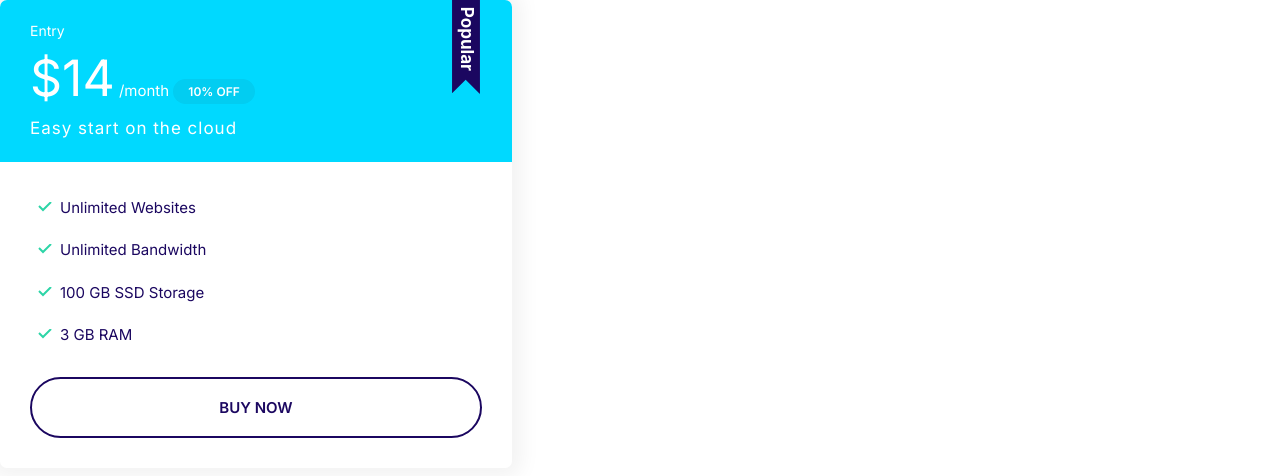
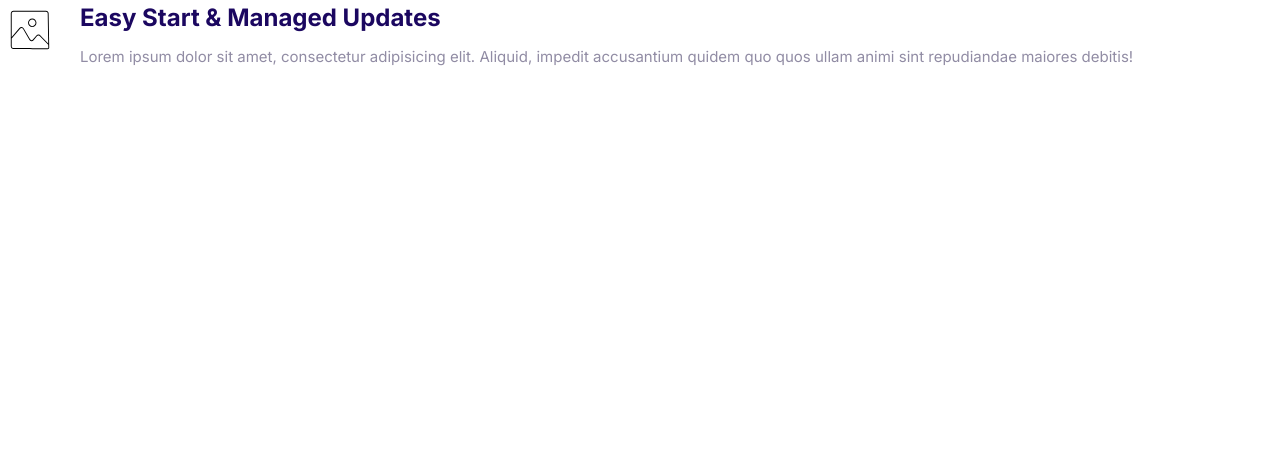
Before and after one commit to kiran-pannu/kiran, a plain HTML site: page index.html in a window 1280 px wide. Drawn offline with Linux system fonts and the light colour scheme.

Commit message:
Defining media objects.

```diff
--- a/css/styles.css
+++ b/css/styles.css
@@ -318,3 +318,20 @@ a{
         font-size: 1.7rem;
     }
 }
+
+/* Media */
+.media {
+   display: flex;
+}
+
+.media__title{
+    margin-top: 0;
+}
+
+.media__body{
+    margin: 0 2rem;
+}
+
+.media__image{
+    margin: 1rem;
+}
--- a/index.html
+++ b/index.html
@@ -15,26 +15,19 @@
     <link rel="stylesheet" href="css/styles.css" />
   </head>
   <body>
-    <div style="width: 40%">
-      <div class="plan plan--popular">
-        <div class="card card--secondary">
-          <header class="card__header">
-            <h3 class="plan__name">Entry</h3>
-            <span class="plan__price">$14</span>
-            <span class="plan__biling-cycle">/month</span>
-            <span class="badge badge--secondary badge--small">10% OFF</span>
-            <span class="plan__description">Easy start on the cloud</span>
-          </header>
-          <div class="card__body">
-            <ul class="list list--tick">
-              <li class="list__item">Unlimited Websites</li>
-              <li class="list__item">Unlimited Bandwidth</li>
-              <li class="list__item">100 GB SSD Storage</li>
-              <li class="list__item">3 GB RAM</li>
-            </ul>
-            <button class="btn btn--outline btn--block">Buy Now</button>
-          </div>
-        </div>
+    <div class="media">
+      <div class="media__image">
+        <svg class="icon icon--primary">
+          <use xlink:href="images/sprite.svg#snap"></use>
+        </svg>
+      </div>
+      <div class="media__body">
+        <h3 class="media__title">Easy Start & Managed Updates</h3>
+        <p>
+          Lorem ipsum dolor sit amet, consectetur adipisicing elit. Aliquid,
+          impedit accusantium quidem quo quos ullam animi sint repudiandae
+          maiores debitis!
+        </p>
       </div>
     </div>
   </body>
```
Also changed, not shown: components/media-objects.html (added, +14 -0 lines).
